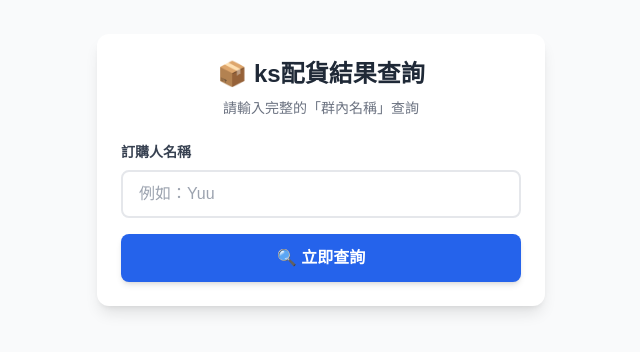
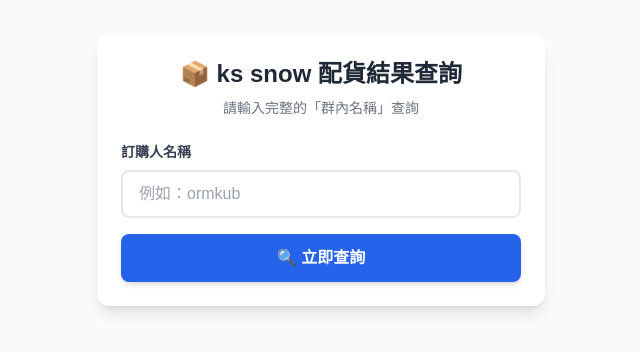
Before and after one commit to 177tz/ks-snow-check, a plain HTML site: page index.html in a window 1280 px wide. Shown: the part 230-582 px from the top of the page, without its empty margins (319-959 px from the left). Drawn offline with nearby package versions, Linux system fonts and the light colour scheme.

Commit message:
Update index.html

```diff
--- a/index.html
+++ b/index.html
@@ -12,7 +12,7 @@
 <body class="bg-gray-50 min-h-screen flex items-center justify-center p-4">
 
     <div class="w-full max-w-md bg-white rounded-xl shadow-lg overflow-hidden p-6">
-        <h2 class="text-2xl font-bold text-center text-gray-800 mb-2">📦 ks配貨結果查詢</h2>
+        <h2 class="text-2xl font-bold text-center text-gray-800 mb-2">📦 ks snow 配貨結果查詢</h2>
         <p class="text-center text-gray-500 text-sm mb-6">請輸入完整的「群內名稱」查詢</p>
 
         <div class="space-y-4">
@@ -21,7 +21,7 @@
                     訂購人名稱
                 </label>
                 <input class="w-full border-2 border-gray-200 rounded-lg py-3 px-4 text-gray-700 leading-tight focus:outline-none focus:border-blue-500 transition"
-                       id="searchName" type="text" placeholder="例如：Yuu">
+                       id="searchName" type="text" placeholder="例如：ormkub">
             </div>
 
             <button onclick="searchOrder()" class="w-full bg-blue-600 hover:bg-blue-700 text-white font-bold py-3 px-4 rounded-lg transition duration-200 shadow-md">
```
